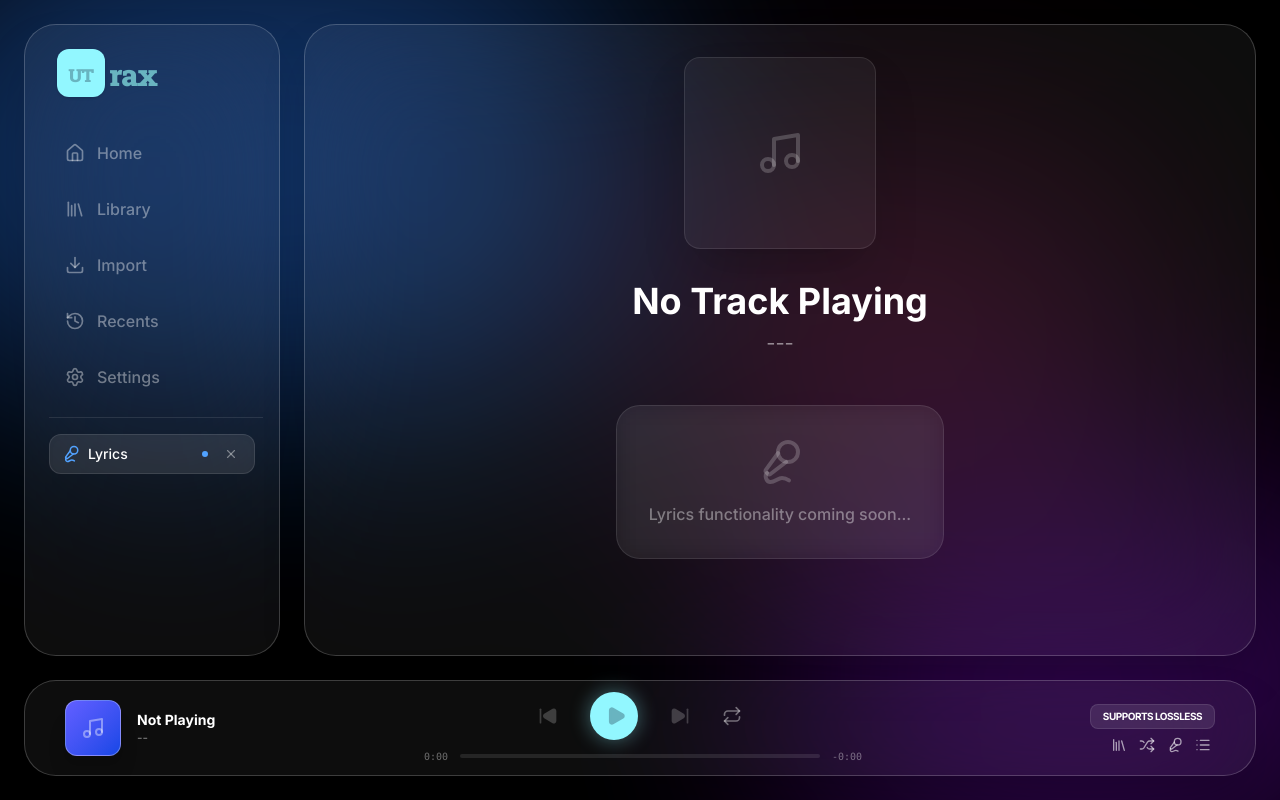
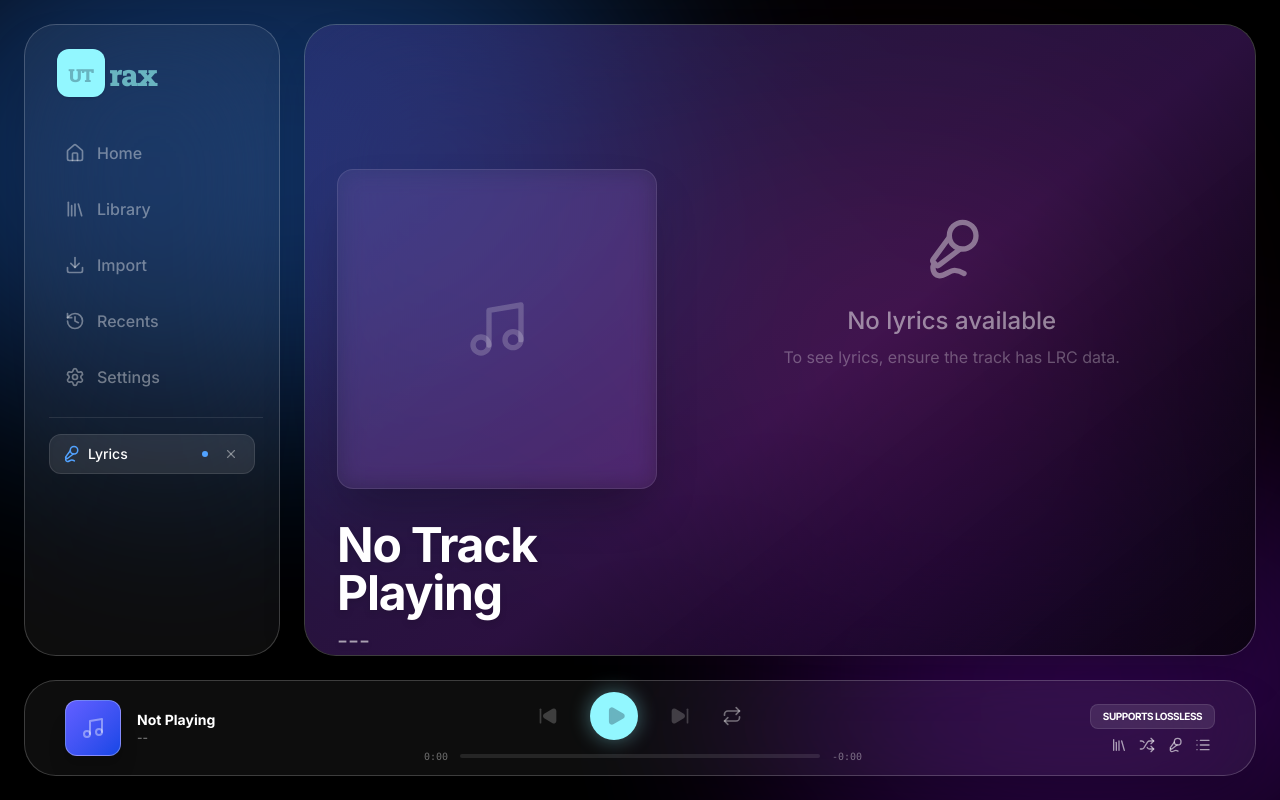
Before and after one commit to cinnamongold/utrax-media-player, a React (Vite) app: page / in a window 1280 px wide. Both pictures are taken after a click on the button 1175 px from the left and 744 px from the top of the page. Built offline with nearby package versions, Linux system fonts and the light colour scheme.

Commit message:
feat: implement Apple Music style LyricsPlus view

```diff
--- a/src/components/pages/LyricsView.tsx
+++ b/src/components/pages/LyricsView.tsx
@@ -1,36 +1,188 @@
-import React from 'react';
+import React, { useEffect, useState, useRef } from 'react';
 import { usePlayer } from '../../context/PlayerContext';
 import { Mic2, Music } from 'lucide-react';
 
+interface LyricLine {
+  time: number;
+  text: string;
+}
+
+function parseLrc(lrc: string): LyricLine[] {
+  const lines = lrc.split('\n');
+  const result: LyricLine[] = [];
+  const timeRegex = /\[(\d{2}):(\d{2})\.(\d{2,3})\]/;
+  for (const line of lines) {
+    const match = timeRegex.exec(line);
+    if (match) {
+      const min = parseInt(match[1], 10);
+      const sec = parseInt(match[2], 10);
+      const ms = parseInt(match[3], 10);
+      const time = min * 60 + sec + ms / (match[3].length === 2 ? 100 : 1000);
+      const text = line.replace(timeRegex, '').trim();
+      if (text) {
+        result.push({ time, text });
+      }
+    }
+  }
+  return result.sort((a, b) => a.time - b.time);
+}
+
 export default function LyricsView() {
-  const { currentTrack } = usePlayer();
+  const { currentTrack, audioRef } = usePlayer();
+  const [currentTime, setCurrentTime] = useState(0);
+  const [lyrics, setLyrics] = useState<LyricLine[]>([]);
+  const [isScrolling, setIsScrolling] = useState(false);
+  const scrollTimeoutRef = useRef<NodeJS.Timeout>();
+  const containerRef = useRef<HTMLDivElement>(null);
+  const activeLineRef = useRef<HTMLDivElement>(null);
+
+  useEffect(() => {
+    if (currentTrack?.lyrics) {
+      setLyrics(parseLrc(currentTrack.lyrics));
+    } else {
+      setLyrics([]);
+    }
+  }, [currentTrack]);
+
+  useEffect(() => {
+    const audio = audioRef?.current;
+    if (!audio) return;
+
+    const handleTimeUpdate = () => {
+      setCurrentTime(audio.currentTime);
+    };
+
+    audio.addEventListener('timeupdate', handleTimeUpdate);
+    return () => audio.removeEventListener('timeupdate', handleTimeUpdate);
+  }, [audioRef]);
+
+  // Auto-scroll to active lyric
+  useEffect(() => {
+    if (isScrolling || !activeLineRef.current || !containerRef.current) return;
+
+    activeLineRef.current.scrollIntoView({
+      behavior: 'smooth',
+      block: 'center'
+    });
+  }, [currentTime, isScrolling]);
+
+  const handleScroll = () => {
+    setIsScrolling(true);
+    if (scrollTimeoutRef.current) clearTimeout(scrollTimeoutRef.current);
+    scrollTimeoutRef.current = setTimeout(() => {
+      setIsScrolling(false);
+    }, 3000); // Resume auto-scroll and blur after 3 seconds of no scrolling
+  };
+
+  const getActiveIndex = () => {
+    if (!lyrics.length) return -1;
+    // Find the last lyric line that is past its time
+    let activeIdx = -1;
+    for (let i = 0; i < lyrics.length; i++) {
+      if (currentTime >= lyrics[i].time) {
+        activeIdx = i;
+      } else {
+        break;
+      }
+    }
+    return activeIdx;
+  };
+
+  const activeIndex = getActiveIndex();
 
   return (
-    <div className="p-8 h-full flex flex-col min-w-0 items-center justify-center relative overflow-hidden">
-      {/* Background blur of current cover if available */}
-      {currentTrack?.coverUrl && (
-        <div className="absolute inset-0 z-0 pointer-events-none opacity-20">
-          <img src={currentTrack.coverUrl} className="w-full h-full object-cover blur-3xl scale-110" alt="" />
+    <div className="p-8 h-full flex flex-col min-w-0 relative overflow-hidden">
+      {/* Dynamic Background */}
+      {currentTrack?.coverUrl ? (
+        <div className="absolute inset-0 z-0 pointer-events-none transition-opacity duration-1000">
+          <img src={currentTrack.coverUrl} className="w-full h-full object-cover blur-[100px] scale-150 opacity-60 mix-blend-screen" alt="" />
+          <div className="absolute inset-0 bg-gradient-to-b from-black/40 via-black/60 to-black/90"></div>
         </div>
+      ) : (
+        <div className="absolute inset-0 z-0 bg-gradient-to-br from-indigo-900/40 via-purple-900/40 to-black/80 pointer-events-none"></div>
       )}
 
-      <div className="relative z-10 flex flex-col items-center max-w-2xl text-center">
-        {currentTrack?.coverUrl ? (
-          <img src={currentTrack.coverUrl} className="w-48 h-48 rounded-2xl shadow-2xl mb-8 border border-white/10" alt="Cover" />
-        ) : (
-          <div className="w-48 h-48 rounded-2xl bg-white/5 border border-white/10 shadow-2xl mb-8 flex items-center justify-center">
-            <Music size={48} className="text-white/20" />
-          </div>
-        )}
+      <div className="relative z-10 flex flex-col md:flex-row h-full gap-12">
+        {/* Left Side: Artwork & Track Info */}
+        <div className="flex-shrink-0 flex flex-col items-center md:items-start justify-center md:w-1/3">
+          {currentTrack?.coverUrl ? (
+            <img src={currentTrack.coverUrl} className="w-64 h-64 md:w-80 md:h-80 rounded-2xl shadow-2xl mb-8 border border-white/10 transition-transform hover:scale-105 duration-500" alt="Cover" />
+          ) : (
+            <div className="w-64 h-64 md:w-80 md:h-80 rounded-2xl bg-white/5 border border-white/10 shadow-2xl mb-8 flex items-center justify-center backdrop-blur-md">
+              <Music size={64} className="text-white/20" />
+            </div>
+          )}
+          <h1 className="text-4xl md:text-5xl font-bold text-white mb-2 tracking-tight drop-shadow-md text-center md:text-left">{currentTrack ? currentTrack.title : 'No Track Playing'}</h1>
+          <p className="text-xl md:text-2xl text-white/60 drop-shadow-md text-center md:text-left">{currentTrack ? currentTrack.artist : '---'}</p>
+        </div>
 
-        <h1 className="text-4xl font-bold text-white mb-2">{currentTrack ? currentTrack.title : 'No Track Playing'}</h1>
-        <p className="text-xl text-white/50 mb-12">{currentTrack ? currentTrack.artist : '---'}</p>
+        {/* Right Side: Lyrics Scroll View */}
+        <div
+          className="flex-1 overflow-y-auto no-scrollbar pb-[50vh] pt-[20vh] mask-image-fade"
+          ref={containerRef}
+          onScroll={handleScroll}
+          style={{ WebkitMaskImage: 'linear-gradient(to bottom, transparent, black 15%, black 85%, transparent)' }}
+        >
+          {lyrics.length > 0 ? (
+            <div className="flex flex-col gap-6 md:gap-8 max-w-3xl">
+              {lyrics.map((line, idx) => {
+                const isActive = idx === activeIndex;
+                const isPassed = idx < activeIndex;
 
-        <div className="bg-white/5 border border-white/10 rounded-3xl p-8 backdrop-blur-md w-full">
-          <Mic2 size={48} className="text-white/20 mx-auto mb-4" />
-          <p className="text-white/40 font-medium">Lyrics functionality coming soon...</p>
+                // Determine styling based on scroll state and active state
+                let styling = "text-3xl md:text-5xl font-bold transition-all duration-500 ";
+
+                if (isScrolling) {
+                  // If scrolling, remove blur so user can read everything, but dim non-active
+                  styling += isActive ? "text-white scale-105" : "text-white/50 scale-100";
+                } else {
+                  // If not scrolling, apply the glowy Apple Music effect
+                  if (isActive) {
+                    styling += "text-white scale-105 drop-shadow-[0_0_15px_rgba(255,255,255,0.5)]";
+                  } else if (isPassed) {
+                    styling += "text-white/30 scale-95 blur-[2px]";
+                  } else {
+                    styling += "text-white/30 scale-95 blur-[2px]";
+                  }
+                }
+
+                return (
+                  <div
+                    key={idx}
+                    ref={isActive ? activeLineRef : null}
+                    className={styling + " cursor-pointer hover:text-white/80"}
+                    onClick={() => {
+                      if (audioRef?.current) {
+                        audioRef.current.currentTime = line.time;
+                        setCurrentTime(line.time);
+                      }
+                    }}
+                  >
+                    {line.text}
+                  </div>
+                );
+              })}
+            </div>
+          ) : (
+            <div className="h-full flex flex-col items-center justify-center text-center opacity-50">
+              <Mic2 size={64} className="text-white mb-6 animate-pulse" />
+              <p className="text-2xl text-white font-medium">No lyrics available</p>
+              <p className="text-white/60 mt-2">To see lyrics, ensure the track has LRC data.</p>
+            </div>
+          )}
         </div>
       </div>
+
+      {/* Global styles for hiding scrollbar if not already in index.css */}
+      <style dangerouslySetInnerHTML={{__html: `
+        .no-scrollbar::-webkit-scrollbar {
+          display: none;
+        }
+        .no-scrollbar {
+          -ms-overflow-style: none;
+          scrollbar-width: none;
+        }
+      `}} />
     </div>
   );
 }
--- a/src/types.ts
+++ b/src/types.ts
@@ -9,6 +9,7 @@ export interface Track {
   file?: File; // Optional because it might not be loaded into memory yet
   fileHandle?: any; // FileSystemFileHandle reference for persistent storage
   duration?: number;
+  lyrics?: string;
 }
 
 export interface Playlist {
```
